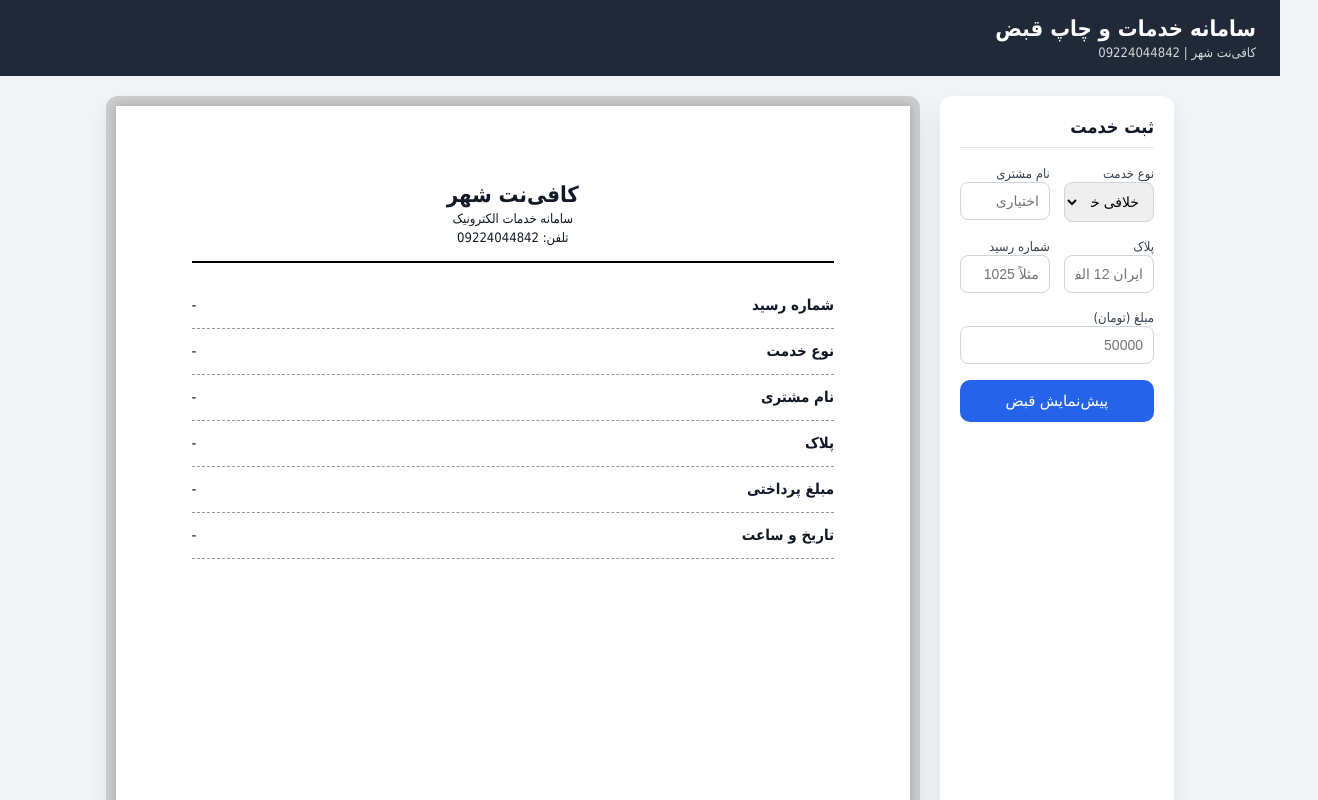
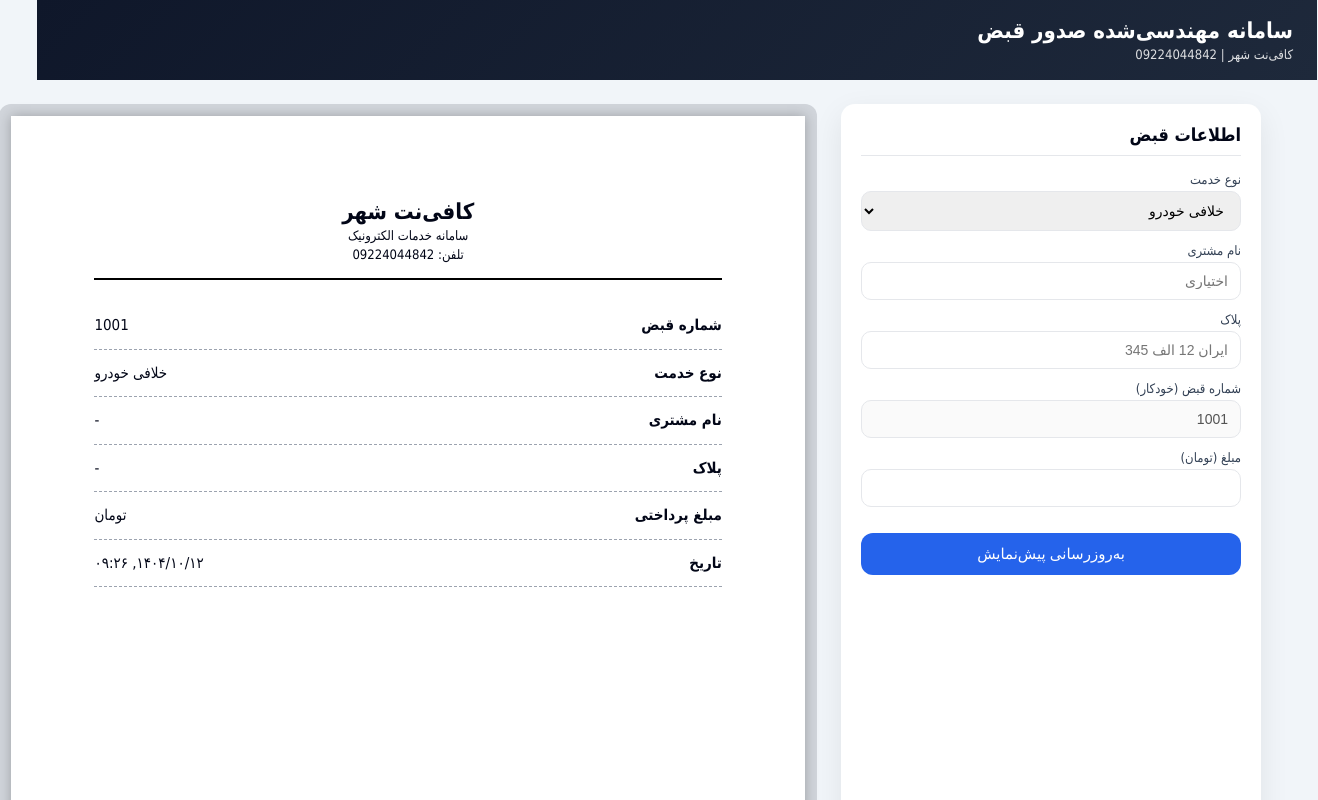
Before and after one commit to windows11pro7-lang/Cafinett8, a plain HTML site: page index.html in a window 1280 px wide. Shown: the top 800 px of the page, 1318 px wide, since content can reach past the window. Drawn offline with Linux system fonts and the light colour scheme.

Commit message:
Update index.html

```diff
--- a/index.html
+++ b/index.html
@@ -1,101 +1,99 @@
 <!DOCTYPE html><html lang="fa" dir="rtl">
 <head>
-  <meta charset="UTF-8">
-  <title>سامانه خدمات و چاپ قبض | کافی‌نت شهر</title>
-  <meta name="viewport" content="width=device-width, initial-scale=1.0">
-  <style>
+  <meta charset="UTF-8" />
+  <title>سامانه مهندسی‌شده صدور قبض | کافی‌نت شهر</title>
+  <meta name="viewport" content="width=device-width, initial-scale=1" />  <!-- ================== STYLE ================== -->  <style>
     :root{
-      --primary:#1f2937;
-      --secondary:#374151;
-      --accent:#2563eb;
-      --bg:#f3f4f6;
+      --primary:#0f172a;   /* slate-900 */
+      --secondary:#1e293b; /* slate-800 */
+      --accent:#2563eb;    /* blue-600 */
+      --bg:#f1f5f9;        /* slate-100 */
       --card:#ffffff;
-    }*{box-sizing:border-box}
+      --border:#e5e7eb;
+    }
+
+    *{box-sizing:border-box}
 
     body{
       margin:0;
       font-family:Tahoma, Arial, sans-serif;
       background:var(--bg);
-  color:#111827;
+      color:#020617;
     }
 
-/* ====== LAYOUT ====== */
+    /* ===== HEADER ===== */
     header{
-  background:var(--primary);
+      background:linear-gradient(135deg,var(--primary),var(--secondary));
       color:#fff;
-  padding:16px 24px;
+      padding:18px 24px;
     }
     header h1{margin:0;font-size:22px}
-header p{margin:4px 0 0;font-size:13px;opacity:.8}
+    header p{margin:4px 0 0;font-size:13px;opacity:.85}
 
+    /* ===== LAYOUT ===== */
     .container{
-  max-width:1100px;
-  margin:20px auto;
+      max-width:1200px;
+      margin:24px auto;
       padding:0 16px;
       display:grid;
-  grid-template-columns:1fr 1fr;
-  gap:20px;
+      grid-template-columns:420px 1fr;
+      gap:24px;
     }
 
     .card{
       background:var(--card);
-  border-radius:12px;
-  box-shadow:0 10px 25px rgba(0,0,0,.08);
+      border-radius:14px;
+      box-shadow:0 10px 30px rgba(0,0,0,.08);
       padding:20px;
     }
 
     .card h2{
-  margin-top:0;
+      margin:0 0 16px;
       font-size:18px;
-  border-bottom:1px solid #e5e7eb;
+      border-bottom:1px solid var(--border);
       padding-bottom:10px;
     }
 
-/* ====== FORM ====== */
-.form-grid{
-  display:grid;
-  grid-template-columns:1fr 1fr;
-  gap:14px;
+    /* ===== FORM ===== */
+    .form-group{margin-bottom:12px}
+
+    label{
+      display:block;
+      font-size:13px;
+      margin-bottom:4px;
+      color:#334155;
     }
 
-label{
-  font-size:13px;
-  color:#374151;
-}
-
-input, select{
+    input,select{
       width:100%;
-  padding:10px;
-  border-radius:8px;
-  border:1px solid #d1d5db;
+      padding:10px 12px;
+      border-radius:10px;
+      border:1px solid var(--border);
       font-size:14px;
     }
 
-input:focus, select:focus{
+    input:focus,select:focus{
       outline:none;
       border-color:var(--accent);
     }
 
-.full{grid-column:1 / -1}
-
     .btn{
-  margin-top:16px;
       width:100%;
       padding:12px;
+      margin-top:14px;
       border:none;
-  border-radius:10px;
+      border-radius:12px;
       background:var(--accent);
       color:#fff;
       font-size:15px;
       cursor:pointer;
     }
 
-.btn.secondary{background:var(--secondary)}
-
-/* ====== PREVIEW A4 ====== */
-.a4-wrapper{
-  background:#ccc;
-  padding:10px;
+    /* ===== A4 PREVIEW ===== */
+    .preview-wrapper{
+      background:#d1d5db;
+      padding:12px;
+      border-radius:12px;
     }
 
     .a4{
@@ -103,9 +101,9 @@ input:focus, select:focus{
       min-height:297mm;
       background:#fff;
       margin:auto;
-  padding:20mm;
+      padding:22mm;
       position:relative;
-  box-shadow:0 0 10px rgba(0,0,0,.2);
+      box-shadow:0 0 12px rgba(0,0,0,.25);
     }
 
     .a4-header{
@@ -118,15 +116,15 @@ input:focus, select:focus{
     .a4-header p{margin:4px 0;font-size:13px}
 
     .a4-body{
-  margin-top:20px;
+      margin-top:22px;
       font-size:15px;
-  line-height:2.2;
+      line-height:2.3;
     }
 
     .row{
       display:flex;
       justify-content:space-between;
-  border-bottom:1px dashed #999;
+      border-bottom:1px dashed #9ca3af;
       padding:6px 0;
     }
 
@@ -134,33 +132,30 @@ input:focus, select:focus{
 
     .a4-footer{
       position:absolute;
-  bottom:25mm;
+      bottom:26mm;
       width:170mm;
       text-align:center;
       font-size:14px;
     }
 
-/* ====== PRINT ====== */
+    /* ===== PRINT ===== */
     @media print{
       body{background:#fff}
-  header,.container>.card:first-child,.btn{display:none}
+      header,.card.form-card,.btn{display:none}
       .container{grid-template-columns:1fr}
-  .a4-wrapper{padding:0;background:#fff}
+      .preview-wrapper{padding:0;background:#fff}
       .a4{box-shadow:none;margin:0}
     }
 
-@media(max-width:900px){
+    @media(max-width:950px){
       .container{grid-template-columns:1fr}
     }
-
-  </style>
-</head>
+  </style></head>
 <body><header>
-  <h1>سامانه خدمات و چاپ قبض</h1>
+  <h1>سامانه مهندسی‌شده صدور قبض</h1>
   <p>کافی‌نت شهر | 09224044842</p>
-</header><div class="container">  <!-- FORM -->  <div class="card">
-    <h2>ثبت خدمت</h2>
-    <div class="form-grid"><div>
+</header><div class="container">  <!-- ===== FORM CARD ===== -->  <div class="card form-card">
+    <h2>اطلاعات قبض</h2><div class="form-group">
   <label>نوع خدمت</label>
   <select id="service">
     <option>خلافی خودرو</option>
@@ -171,31 +166,29 @@ input:focus, select:focus{
   </select>
 </div>
 
-  <div>
+<div class="form-group">
   <label>نام مشتری</label>
-    <input id="customer" placeholder="اختیاری">
+  <input id="customer" placeholder="اختیاری" />
 </div>
 
-  <div>
+<div class="form-group">
   <label>پلاک</label>
-    <input id="plate" placeholder="ایران 12 الف 345">
+  <input id="plate" placeholder="ایران 12 الف 345" />
 </div>
 
-  <div>
-    <label>شماره رسید</label>
-    <input id="receiptNo" placeholder="مثلاً 1025">
+<div class="form-group">
+  <label>شماره قبض (خودکار)</label>
+  <input id="serial" disabled />
 </div>
 
-  <div class="full">
+<div class="form-group">
   <label>مبلغ (تومان)</label>
-    <input id="price" placeholder="50000">
+  <input id="price" />
 </div>
 
-</div>
+<button class="btn" onclick="generateReceipt()">به‌روزرسانی پیش‌نمایش</button>
 
-<button class="btn" onclick="updatePreview()">پیش‌نمایش قبض</button>
-
-  </div>  <!-- PREVIEW -->  <div class="card a4-wrapper">
+  </div>  <!-- ===== PREVIEW ===== -->  <div class="preview-wrapper">
     <div class="a4" id="a4"><div class="a4-header">
     <h3>کافی‌نت شهر</h3>
     <p>سامانه خدمات الکترونیک</p>
@@ -203,31 +196,53 @@ input:focus, select:focus{
   </div>
 
   <div class="a4-body">
-    <div class="row"><span>شماره رسید</span><span id="pReceipt">-</span></div>
+    <div class="row"><span>شماره قبض</span><span id="pSerial">-</span></div>
     <div class="row"><span>نوع خدمت</span><span id="pService">-</span></div>
     <div class="row"><span>نام مشتری</span><span id="pCustomer">-</span></div>
     <div class="row"><span>پلاک</span><span id="pPlate">-</span></div>
     <div class="row"><span>مبلغ پرداختی</span><span id="pPrice">-</span></div>
-    <div class="row"><span>تاریخ و ساعت</span><span id="pDate">-</span></div>
+    <div class="row"><span>تاریخ</span><span id="pDate">-</span></div>
   </div>
 
   <div class="a4-footer">
     <p>امضا و مهر مرکز</p>
-    <p>این رسید صرفاً جهت ارائه خدمات صادر شده است</p>
+    <p>این قبض صرفاً جهت ارائه خدمات صادر شده است</p>
+  </div>
 </div>
 
-</div>
+<button class="btn" onclick="window.print()">چاپ قبض</button>
 
-<button class="btn secondary" onclick="window.print()">چاپ قبض</button>
+  </div></div><!-- ================== SCRIPT ================== --><script>
+  /* ---- SERIAL MANAGEMENT ---- */
+  function nextSerial(){
+    let s = localStorage.getItem('receiptSerial');
+    s = s ? parseInt(s)+1 : 1001;
+    localStorage.setItem('receiptSerial', s);
+    return s;
+  }
 
-  </div></div><script>
-  function updatePreview(){
-    document.getElementById('pService').innerText = document.getElementById('service').value;
-    document.getElementById('pCustomer').innerText = document.getElementById('customer').value || '-';
-    document.getElementById('pPlate').innerText = document.getElementById('plate').value || '-';
-    document.getElementById('pReceipt').innerText = document.getElementById('receiptNo').value || '-';
-    document.getElementById('pPrice').innerText = document.getElementById('price').value + ' تومان';
-    document.getElementById('pDate').innerText = new Date().toLocaleString('fa-IR');
+  const serialInput = document.getElementById('serial');
+  const currentSerial = nextSerial();
+  serialInput.value = currentSerial;
+
+  /* ---- DATE (PERSIAN, CORRECT) ---- */
+  function persianDate(){
+    return new Intl.DateTimeFormat('fa-IR-u-ca-persian',{
+      year:'numeric',month:'2-digit',day:'2-digit',
+      hour:'2-digit',minute:'2-digit'
+    }).format(new Date());
   }
+
+  /* ---- UPDATE PREVIEW ---- */
+  function generateReceipt(){
+    document.getElementById('pSerial').innerText = serialInput.value;
+    document.getElementById('pService').innerText = service.value;
+    document.getElementById('pCustomer').innerText = customer.value || '-';
+    document.getElementById('pPlate').innerText = plate.value || '-';
+    document.getElementById('pPrice').innerText = price.value + ' تومان';
+    document.getElementById('pDate').innerText = persianDate();
+  }
+
+  generateReceipt();
 </script></body>
 </html>
```
Lines whose indentation alone changed are shown as unchanged.
